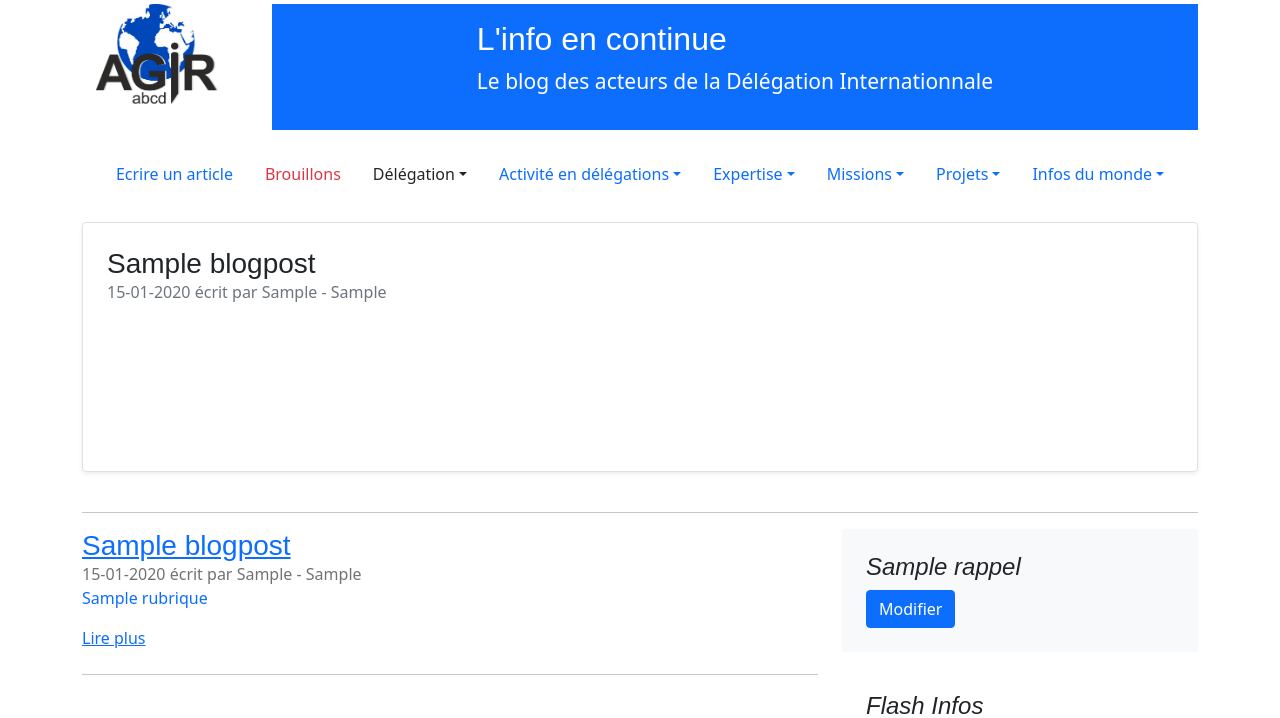
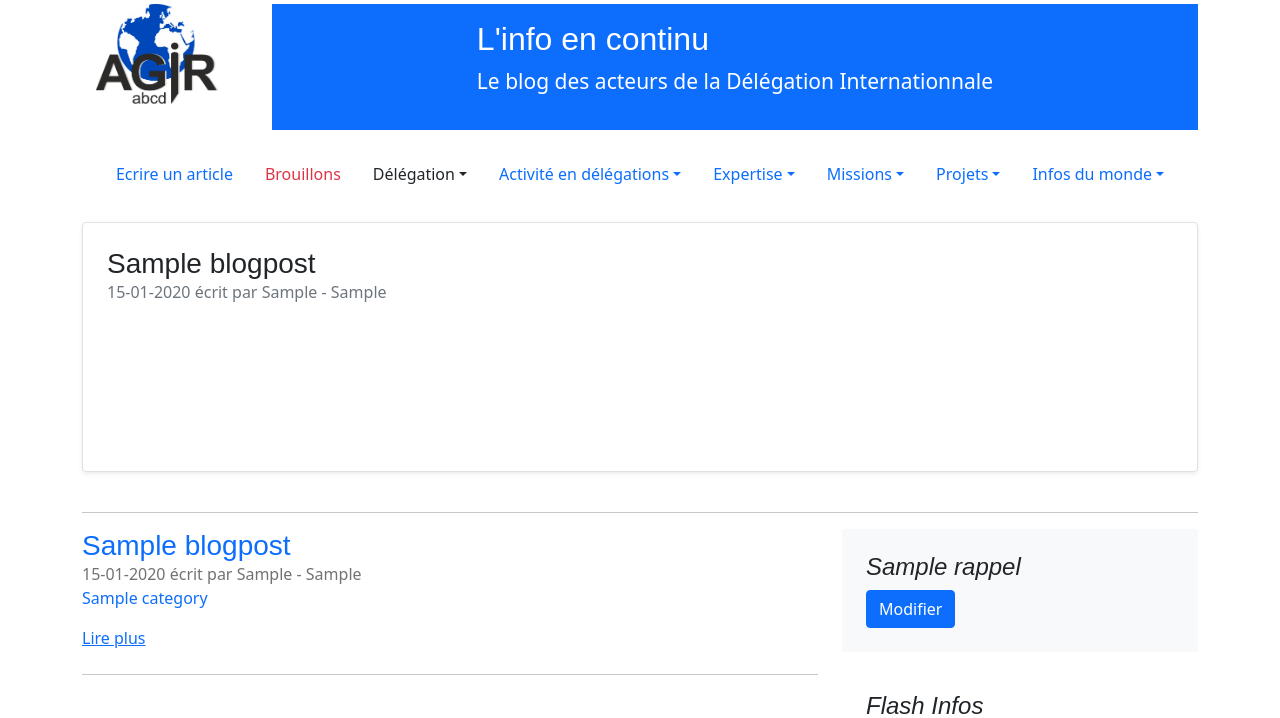
Before and after one commit to yunko006/Agir_Blog, a Django app: page / in a window 1280 px wide. Shown: the top 718 px of the page. Run offline with Django 3.2, Linux system fonts and the light colour scheme; a user stored in the database is signed in; tables that the repository leaves empty hold one stand-in row (values such as "Sample post"); some libraries are stand-ins or nearby versions.

Commit message:
Fixe typo

```diff
--- a/blog/templates/blog/index.html
+++ b/blog/templates/blog/index.html
@@ -30,11 +30,11 @@
 
 {% for post in  page_obj %}
 <article class="blog-post mb-4">
-  <h3 class="mb-0"><a href="{% url 'blog:post' post.id %}">{{ post.title }}</a></h3>
+  <h3 class="mb-0"><a class="text-decoration-none" href="{% url 'blog:post' post.id %}">{{ post.title }}</a></h3>
   <p class="mb-0 blog-post-meta">{{ post.created_on|date:"d-m-Y" }} écrit par {{ post.redacteur }} - {{ post.qualite }}</p>
-  <p class="text-primary">{{ post.rubrique.title }}</p>
+  <p class="text-primary">{{ post.categories }}</p>
 
-  <p> {{ post.content|safe|truncatewords:60 }} <a href="{% url 'blog:post' post.id %}">Lire plus</a></p>
+  <p> {{ post.content|safe|truncatewords:40 }} <a href="{% url 'blog:post' post.id %}">Lire plus</a></p>
 
 </article>
 <hr>
--- a/blog/templates/blog/navbar.html
+++ b/blog/templates/blog/navbar.html
@@ -18,7 +18,7 @@
 
         <a href="/" class="d-flex align-items-right text-white text-decoration-none">
           <span class="fs-4">
-            <h3 class="blog-header-logo text-white" href="#">L'info en continue</h3>
+            <h3 class="blog-header-logo text-white" href="#">L'info en continu</h3>
             <small><p class="blog-subheader-logo text-white">Le blog des acteurs de la Délégation Internationnale</p></small>
           </span>
         </a>
```
